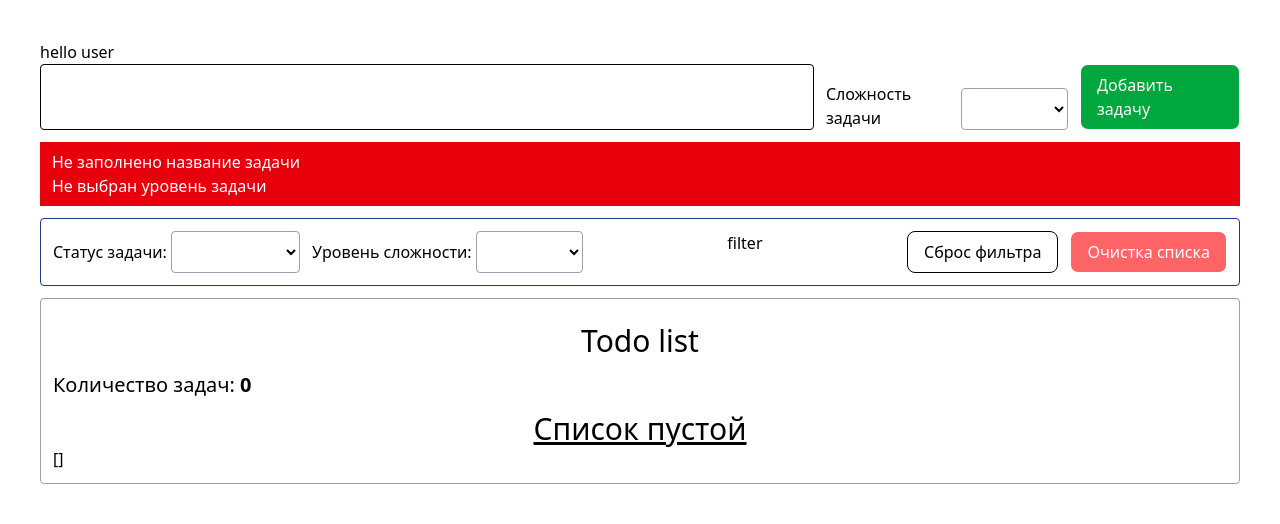
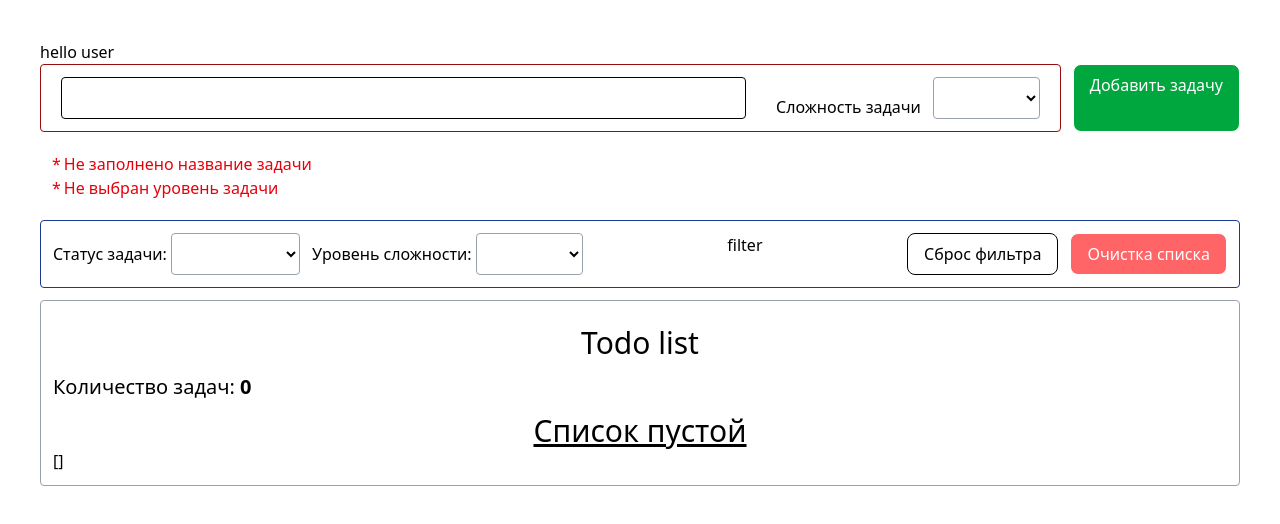
Before and after one commit to evghn/vue-start, a Vue app: page / in a window 1280 px wide. Both pictures are taken after a click on the link "Добавить задачу". Shown: the top 524 px of the page. Built offline with nearby package versions, Linux system fonts and the light colour scheme.

Commit message:
динамическая стилизация

```diff
--- a/src/App.vue
+++ b/src/App.vue
@@ -18,29 +18,85 @@ if (todo) {
   _dataList.value = JSON.parse(todo)
 }
 
-const level = ref([
-  { id: 0, text: '' },
-  { id: 1, text: 'Легкая' },
-  { id: 2, text: 'Средняя' },
-  { id: 3, text: 'Сложная' }
+const levels = ref([
+  { id: 0, text: '', alias: "" },
+  { id: 1, text: 'Легкая', alias: "low" },
+  { id: 2, text: 'Средняя', alias: "middle" },
+  { id: 3, text: 'Сложная', alias: "hard" }
 ])
 
 const statuses = ref([
-  { id: 0, text: '' },
-  { id: 1, text: 'Новая' },
-  { id: 2, text: 'В процессе' },
-  { id: 3, text: 'Выполнена' },
-  { id: 4, text: 'Удалена' }
+  { id: 0, text: '', alias: "" },
+  { id: 1, text: 'Новая', alias: "new" },
+  { id: 2, text: 'В процессе', alias: "processing" },
+  { id: 3, text: 'Выполнена', alias: "ready" },
+  { id: 4, text: 'Удалена', alias: "remove" }
 ])
 
-const getStatusId = (text) => {
-  const index = statuses.value.findIndex((item) =>
-    item.text.toLowerCase().includes(text.toLowerCase())
+const count = computed(() => dataList.value.length)
+
+const dataList = computed(() => {
+
+  if (levelFilter.value || statusFilter.value) {
+    const data = ref([..._dataList.value])
+    if (statusFilter.value) {
+      data.value = data.value.filter(item => item.status_id === statusFilter.value)
+    }
+
+    if (levelFilter.value) {
+      data.value = data.value.filter(item => item.level_id === levelFilter.value)
+    }
+    return data.value
+  }
+
+  return _dataList.value
+})
+
+const formValidate = computed(() => !errorTask.value && !errorLevel.value)
+
+const colorBorder = computed(() => (
+  {
+    "form-border": formValidate.value,
+    "form-border-error": !formValidate.value
+  }))
+
+
+
+const getStatusId = (value) => {
+  let index = statuses.value.findIndex((item) =>
+    item.text.toLowerCase().includes(value.toLowerCase())
+  )
+  if (index !== -1) {
+    return statuses.value[index].id
+  }
+
+  index = statuses.value.findIndex((item) =>
+    item.alias.toLowerCase().includes(value.toLowerCase())
   )
   if (index !== -1) {
     return statuses.value[index].id
   }
 }
+
+
+const getLevelId = (value) => {
+  let index = levels.value.findIndex((item) =>
+    item.text.toLowerCase().includes(value.toLowerCase())
+  )
+  if (index !== -1) {
+    return levels.value[index].id
+  }
+
+  index = levels.value.findIndex((item) =>
+    item.alias.toLowerCase().includes(value.toLowerCase())
+  )
+  if (index !== -1) {
+    return levels.value[index].id
+  }
+}
+
+
+
 
 const getStatusText = (id) => {
   const index = statuses.value.findIndex((item) => item.id == id)
@@ -51,28 +107,8 @@ const getStatusText = (id) => {
 }
 
 
-const count = computed(() => dataList.value.length)
 
-const dataList = computed(() => {
-
-  if (levelFilter.value || statusFilter.value) {
-    const data = ref([..._dataList.value])
-    if (statusFilter.value) {
-      data.value = data.value.filter(item => item.status === statusFilter.value)
-    }
-
-    if (levelFilter.value) {
-      data.value = data.value.filter(item => item.level === levelFilter.value)
-    }
-    return data.value
-  }
-
-  return _dataList.value
-})
-
-const clearTasks = () => {
-  _dataList.value = []
-}
+const clearTasks = () => _dataList.value = [];
 
 const addTask = () => {
   if (!task.value || !task.value.length) {
@@ -87,18 +123,12 @@ const addTask = () => {
     return
   }
 
-
-
-  // console.log(getStatusId("новая"));
-
   _dataList.value.push({
     id: Date.now(),
     value: task.value,
-    level: taskLevel.value,
-    status: getStatusId("новая")
+    level_id: taskLevel.value,
+    status_id: getStatusId("новая")
   })
-
-  localStorage.setItem("todo", JSON.stringify(_dataList.value))
 
   task.value = "";
   taskLevel.value = 0
@@ -106,7 +136,6 @@ const addTask = () => {
 
 
 const handleTask = (e) => {
-  // console.log(errorTask.value, e.key);
 
   if (errorTask.value) {
     errorTask.value = false;
@@ -119,19 +148,49 @@ const handleTask = (e) => {
 
 const clearFilter = () => {
   levelFilter.value = undefined;
-  statusFilter.value = undefined
+  statusFilter.value = undefined;
+
 }
 
-// watch(() => _dataList.value,
-//   () => {
-//     // if (newVal)
-//       // console.log("dataList изменен", newVal);
-//   },
-//   {
-//     deep: true,
-//     immediate: true
-//   }
-// )
+const changeStatus = (index, isDelete = false) => {
+  if (_dataList.value[index].status_id < getStatusId("ready") || _dataList.value[index].status_id < getStatusId("remove") && isDelete) {
+    if (isDelete) {
+      _dataList.value[index].status_id = getStatusId("remove")
+    } else {
+      _dataList.value[index].status_id++;
+    }
+  }
+}
+
+const getBgLevel = (level_id) => {
+  return {
+    'low': level_id == getLevelId('low'),
+    'middle': level_id == getLevelId('middle'),
+    'hard': level_id == getLevelId('hard'),
+    "class-item": true
+  }
+}
+
+const getBgStatus = (status_id) => {
+  return {
+    'new': status_id == getStatusId('new'),
+    'processing': status_id == getStatusId('processing'),
+    'ready': status_id == getStatusId('ready'),
+    'remove': status_id == getStatusId('remove'),
+
+  }
+}
+
+
+
+watch(() => _dataList.value,
+  () => {
+    localStorage.setItem("todo", JSON.stringify(_dataList.value))
+  },
+  {
+    deep: true,
+  }
+)
 
 watchEffect(
   () => {
@@ -154,25 +213,28 @@ watchEffect(
       <div class="flex flex-col gap-3">
 
         <div class="flex gap-3 justify-between">
-          <input class="border px-4 text-2xl rounded w-[70%] active:border  active:border-gray-200" type="text"
-            v-model="task" @keydown="handleTask">
+          <div class="flex gap-3 justify-between py-3 px-5 grow rounded" :class="colorBorder">
 
-          <div class="flex gap-3 min-w-60 items-end">
-            <div>Сложность задачи</div>
-            <select v-model="taskLevel" class="border border-gray-400 p-2 rounded">
-              <option v-for="item in level" :key="item.id" :value="item.id">{{ item.text }}</option>
-            </select>
+            <input class="border px-4 text-2xl rounded min-w-[70%] active:border  active:border-gray-200" type="text"
+              v-model="task" @keydown="handleTask">
+
+            <div class="flex gap-3 min-w-60 items-end">
+              <div>Сложность задачи</div>
+              <select v-model="taskLevel" class="border border-gray-400 p-2 rounded">
+                <option v-for="item in levels" :key="item.id" :value="item.id">{{ item.text }}</option>
+              </select>
+            </div>
 
           </div>
           <a class="border px-4 py-2 rounded-lg bg-green-600   text-white min-w-40 tetx-center" href=""
             @click.prevent="addTask">Добавить задачу</a>
         </div>
-        <div v-if="errorTask || errorLevel" class="bg-red-600 text-white px-3 py-2">
+        <div v-if="errorTask || errorLevel" class="text-red-600  px-3 py-2">
           <div v-if="errorTask">
-            {{ errorTaskMessage }}
+            <span class="text-error">{{ errorTaskMessage }}</span>
           </div>
           <div v-if="errorLevel">
-            {{ errorLevelMessage }}
+            <span class="text-error">{{ errorLevelMessage }}</span>
           </div>
         </div>
       </div>
@@ -190,7 +252,7 @@ watchEffect(
           <div>
             Уровень сложности:
             <select v-model="levelFilter" class="border border-gray-400 p-2 rounded">
-              <option v-for="item in level" :key="item.id" :value="item.id">{{ item.text }}</option>
+              <option v-for="item in levels" :key="item.id" :value="item.id">{{ item.text }}</option>
             </select>
           </div>
 
@@ -210,15 +272,24 @@ watchEffect(
         <div class="text-xl mb-2">Количество задач: <span class="font-bold">{{ count }}</span></div>
         <ul v-if="dataList.length" class="flex flex-col gap-2">
           <li v-for="(item, key) in dataList" :key="key" class="text-lg">
-            <div class="flex  w-full border border-blue-200 px-3 py-2 rounded gap-3">
+            <div class="flex  w-full items-center border border-blue-200 px-3 py-2 rounded gap-3">
               <div class="grow">
                 {{ item.value }}
               </div>
-              <div class="px-3">
-                {{ level[item.level].text }}
+              <div class="px-3 task-indicator" :class="getBgLevel(item.level_id)">
+                {{ levels[item.level_id].text }}
               </div>
-              <div>
-                {{ getStatusText(item.status) }}
+              <div class="px-3 task-indicator"
+                :class="[getBgStatus(item.status_id), true ? 'class-item' : 'class-item2']">
+                {{ getStatusText(item.status_id) }}
+              </div>
+              <div class="flex gap-3 border-l pl-5 ml-5 min-w-[300px]">
+                <a v-if="item.status_id < getStatusId('ready')"
+                  class="border px-4 py-2 rounded-lg bg-blue-700 text-white" href=""
+                  @click.prevent="changeStatus(key)">Сменить статус</a>
+                <a v-if="item.status_id == getStatusId('new') || item.status_id == getStatusId('ready')"
+                  class="border px-4 py-2 rounded-lg bg-red-400 text-white" href=""
+                  @click.prevent="changeStatus(key, true)">Удалить</a>
               </div>
             </div>
 
@@ -233,4 +304,50 @@ watchEffect(
   </div>
 </template>
 
-<style scoped></style>
+<style scoped>
+.task-indicator {
+  padding: 4px 15px;
+  border-radius: 7px;
+}
+
+.new {
+  background-color: rgb(169, 169, 255);
+}
+
+.processing {
+  background-color: rgb(246, 250, 144);
+}
+
+.ready {
+  background-color: rgb(169, 255, 183);
+}
+
+.remove {
+  background-color: rgb(255, 169, 169);
+}
+
+.low {
+  background-color: rgb(169, 252, 255);
+}
+
+.middle {
+  background-color: rgb(251, 151, 247);
+}
+
+.hard {
+  background-color: rgb(237, 86, 86);
+}
+
+.form-border {
+  border: 1px solid rgb(167, 207, 248);
+}
+
+.form-border-error {
+  border: 1px solid rgb(152, 12, 12);
+}
+
+.text-error::before {
+  content: "*";
+  margin-right: 3px;
+}
+</style>
```
